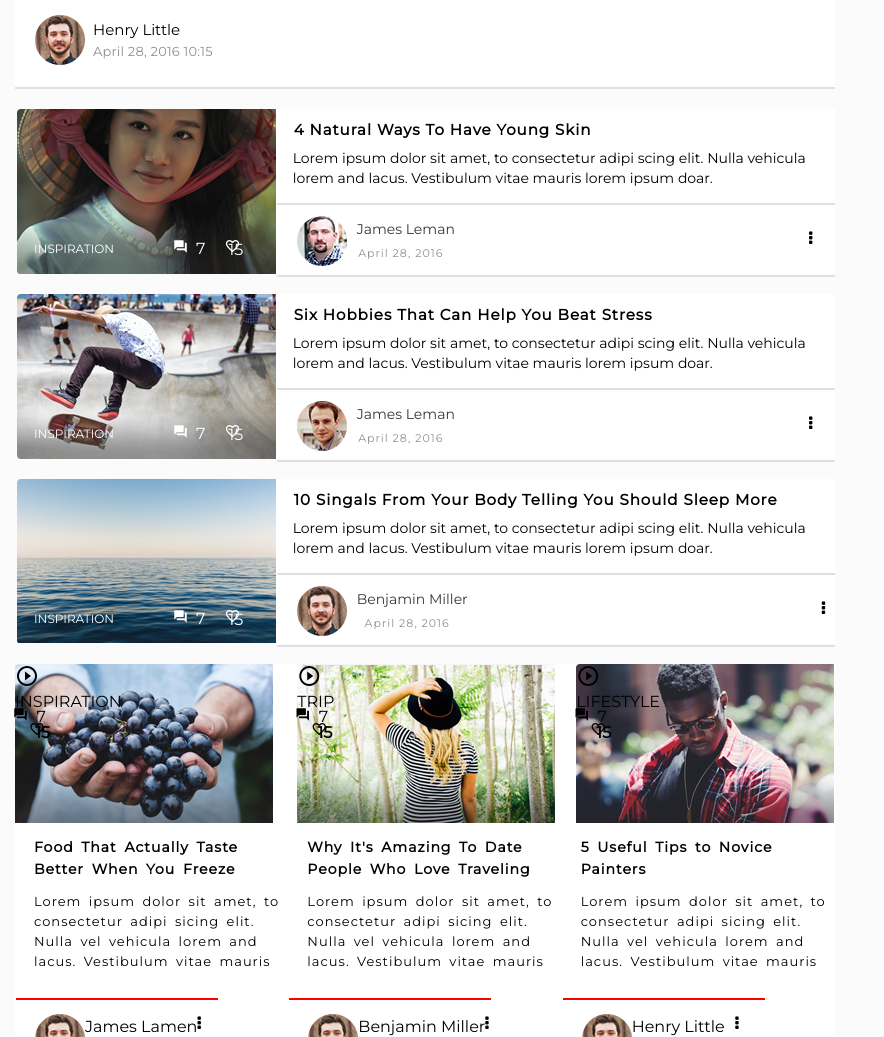
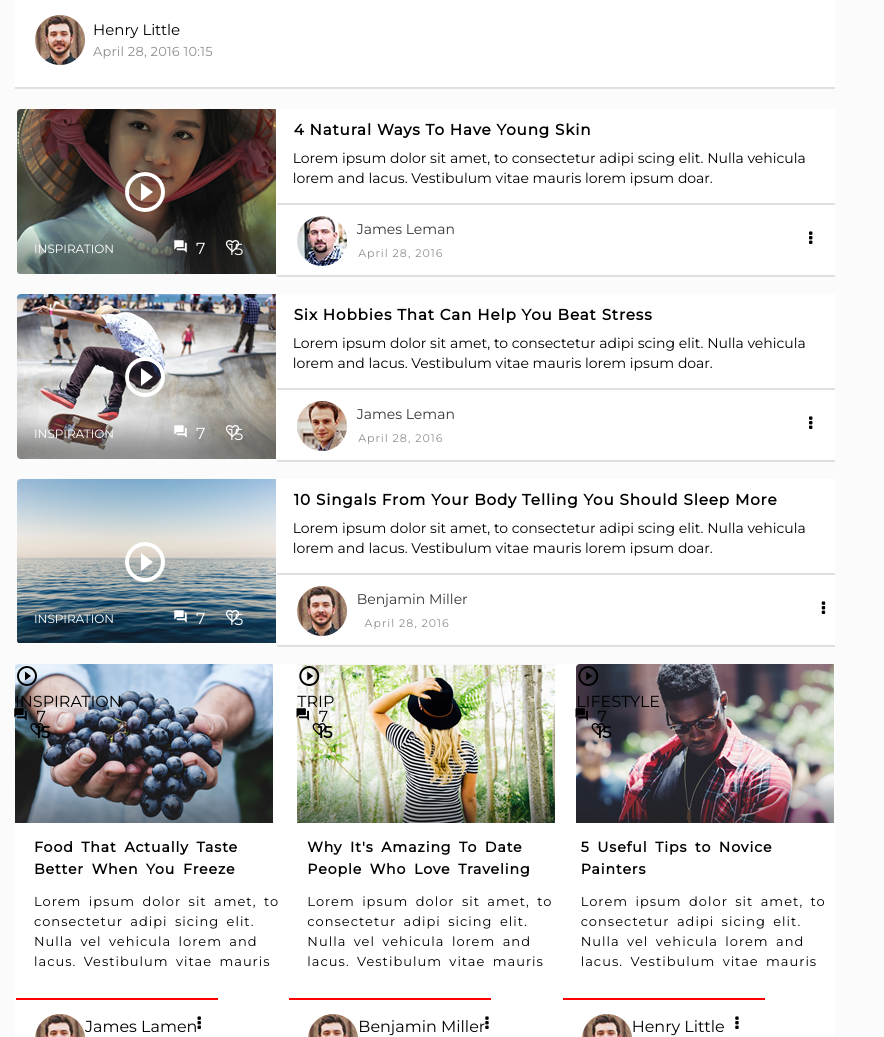
Before and after one commit to rarecode00/static-pixel-perfect, a plain HTML site: page index.html in a window 1280 px wide. Shown: the part 1464-2501 px from the top of the page, without its empty margins (0-884 px from the left). Drawn offline with nearby package versions, Linux system fonts and the light colour scheme.

Commit message:
play button added on blogs

```diff
--- a/css/style.css
+++ b/css/style.css
@@ -688,7 +688,6 @@ body{
     padding-top: 13px;
     font-weight: 700;
     margin-left: 20px;
-
 }
 
 .description-container {
@@ -953,6 +952,14 @@ body{
     margin-left: -15px;
 }
 
+.play-cards-container {
+    position: absolute;
+    top: -47px;
+    left: 7px;
+    font-size: 48px;
+    cursor: pointer;
+}
+
 .hcard1{
     margin-top : 20px;
      background-color: #ffffff;
--- a/index.html
+++ b/index.html
@@ -206,6 +206,10 @@
           <div class="card2-image-txt">
             <div class="card2-txt1">INSPIRATION</div>
             <div class=" card2-icon-align">
+              <div> <i class="material-icons-outlined play-cards-container">
+                play_circle_outline
+              </i>
+            </div>
               <div class="comments1">
                 <div> <i class="material-icons comment-image">forum</i></div>
                 <span>7</span>
@@ -240,6 +244,10 @@
           <div class="card2-image-txt">
             <div class="card2-txt1">INSPIRATION</div>
             <div class=" card2-icon-align">
+              <div> <i class="material-icons-outlined play-cards-container">
+                play_circle_outline
+              </i>
+            </div>
               <div class="comments1">
                 <div> <i class="material-icons comment-image">forum</i></div>
                 <span>7</span>
@@ -274,6 +282,10 @@
           <div class="card2-image-txt">
             <div class="card2-txt1">INSPIRATION</div>
             <div class=" card2-icon-align">
+              <div> <i class="material-icons-outlined play-cards-container">
+                play_circle_outline
+              </i>
+            </div>
               <div class="comments1">
                 <div> <i class="material-icons comment-image">forum</i></div>
                 <span>7</span>
```
